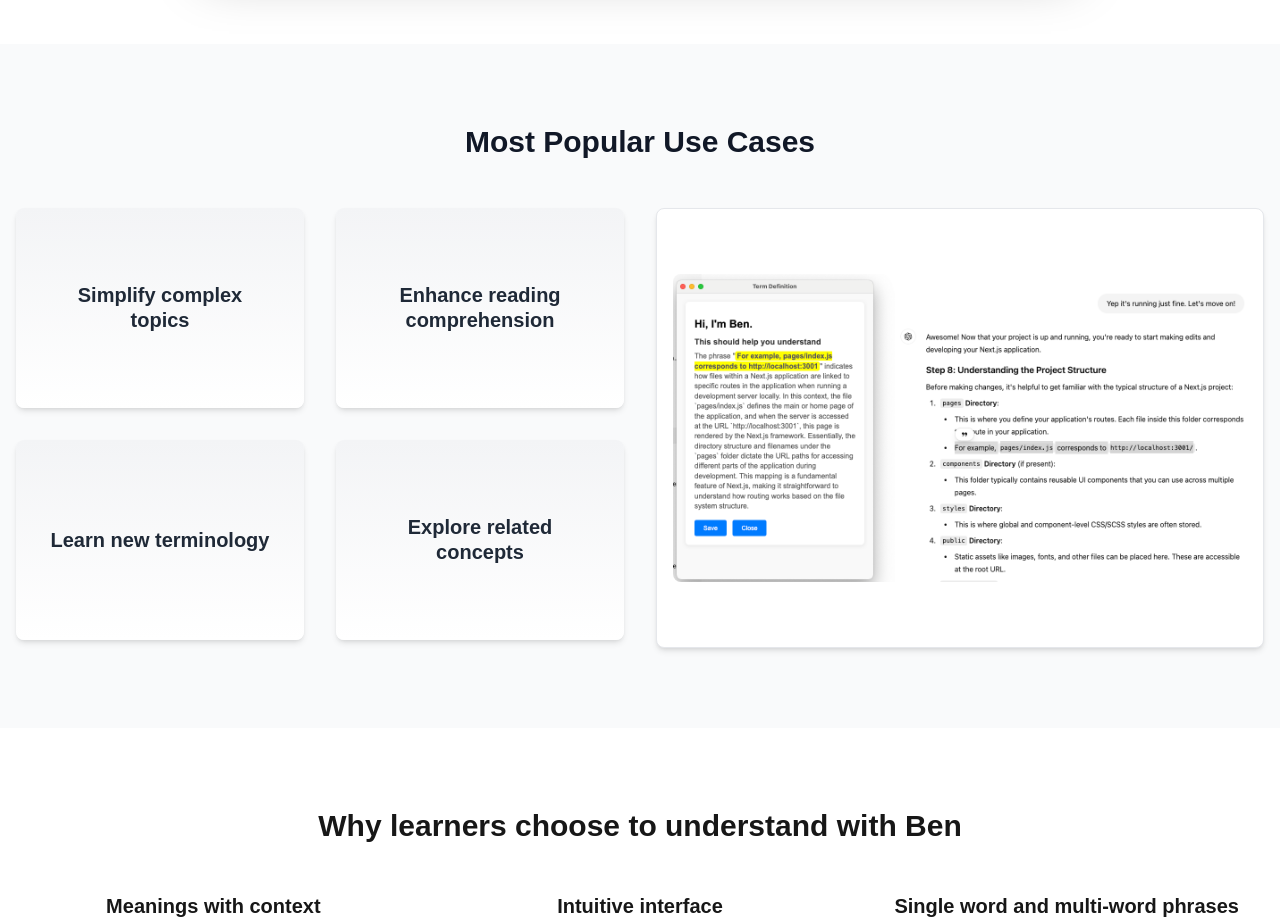
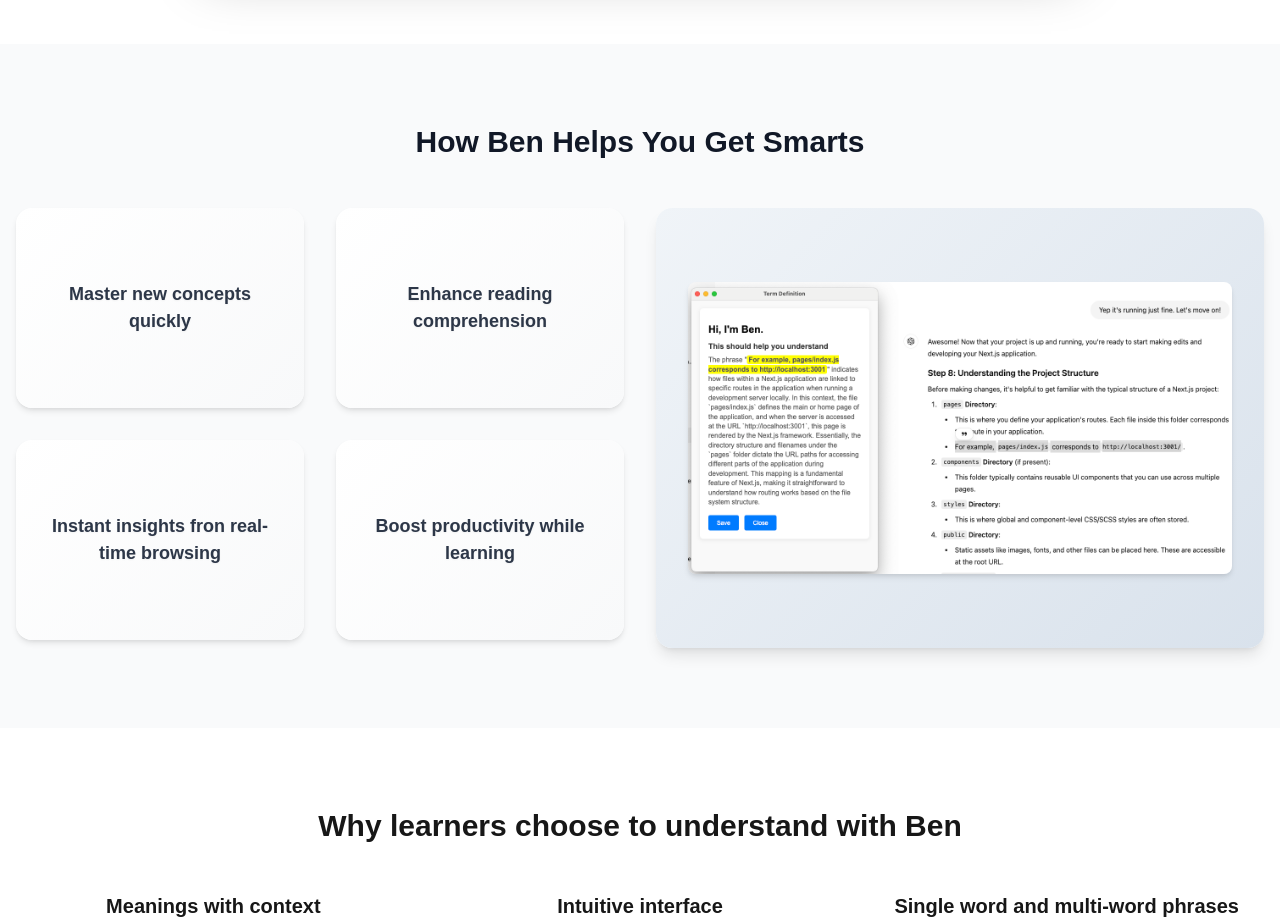
Before and after one commit to zenahmed-create/UNDRSTnD, a Next.js app: page / in a window 1280 px wide. Shown: the part 900-1821 px from the top of the page. Built offline with nearby package versions, Linux system fonts and the light colour scheme.

Commit message:
added card functionality

```diff
--- /dev/null
+++ b/app/components/CompanyLogosSection.module.css
@@ -0,0 +1,99 @@
+.flipCard {
+  perspective: 1000px;
+  height: 200px;
+}
+
+.flipCardInner {
+  position: relative;
+  width: 100%;
+  height: 100%;
+  text-align: center;
+  transition: transform 0.8s;
+  transform-style: preserve-3d;
+}
+
+.flipped {
+  transform: rotateY(180deg);
+}
+
+.cardFace {
+  position: absolute;
+  width: 100%;
+  height: 100%;
+  backface-visibility: hidden;
+  display: flex;
+  align-items: center;
+  justify-content: center;
+  border-radius: 1rem;
+  padding: 1.5rem;
+  box-shadow: 0 4px 6px -1px rgba(0, 0, 0, 0.1), 0 2px 4px -1px rgba(0, 0, 0, 0.06);
+  transition: box-shadow 0.3s ease;
+}
+
+.cardFace:hover {
+  box-shadow: 0 10px 15px -3px rgba(0, 0, 0, 0.1), 0 4px 6px -2px rgba(0, 0, 0, 0.05);
+}
+
+.flipCardFront {
+  background: linear-gradient(135deg, #ffffff 0%, #f8f9fa 100%);
+  color: #2d3748;
+}
+
+.flipCardBack {
+  background: linear-gradient(135deg, #f8f9fa 0%, #e9ecef 100%);
+  color: #4a5568;
+  transform: rotateY(180deg);
+}
+
+.cardText {
+  font-size: 1.125rem;
+  font-weight: 600;
+  line-height: 1.5;
+  text-shadow: 0 1px 2px rgba(0, 0, 0, 0.05);
+}
+
+.imageContainer {
+  width: 100%;
+  max-width: 700px;
+  height: 440px;
+  position: relative;
+  overflow: hidden;
+  transition: transform 0.3s ease, box-shadow 0.3s ease;
+}
+
+.imageContainer:hover {
+  transform: translateY(-5px);
+  box-shadow: 0 20px 25px -5px rgba(0, 0, 0, 0.1), 0 10px 10px -5px rgba(0, 0, 0, 0.04);
+}
+
+.imageWrapper {
+  width: 100%;
+  height: 100%;
+  background: linear-gradient(135deg, #f0f4f8 0%, #d9e2ec 100%);
+  display: flex;
+  align-items: center;
+  justify-content: center;
+  padding: 2rem;
+}
+
+.image {
+  max-width: 100%;
+  max-height: 100%;
+  object-fit: contain;
+  border-radius: 0.5rem;
+  box-shadow: 0 4px 6px -1px rgba(0, 0, 0, 0.1), 0 2px 4px -1px rgba(0, 0, 0, 0.06);
+}
+
+@media (max-width: 768px) {
+  .flipCard {
+    height: 180px;
+  }
+
+  .cardText {
+    font-size: 1rem;
+  }
+
+  .imageContainer {
+    height: 300px;
+  }
+}
--- a/app/components/CompanyLogosSection.tsx
+++ b/app/components/CompanyLogosSection.tsx
@@ -1,39 +1,105 @@
 // /app/components/CompanyLogosSection.tsx
+'use client'
+
+import { useState, useEffect, useRef } from 'react';
+import styles from './CompanyLogosSection.module.css';
+
+interface UseCase {
+  front: string;
+  back: string;
+}
 
 export default function PopularUseCasesSection() {
-  const useCases = [
-    "Simplify complex topics",
-    "Enhance reading comprehension",
-    "Learn new terminology",
-    "Explore related concepts"
+  const [flippedCards, setFlippedCards] = useState<boolean[]>([false, false, false, false]);
+  const timeoutRefs = useRef<(NodeJS.Timeout | null)[]>([null, null, null, null]);
+
+  const useCases: UseCase[] = [
+    {
+      front: "Master new concepts quickly",
+      back: "Our AI breaks down difficult concepts into easy-to-understand explanations."
+    },
+    {
+      front: "Enhance reading comprehension",
+      back: "Improve your understanding of texts with contextualized AI-powered summaries and insights."
+    },
+    {
+      front: "Instant insights fron real-time browsing",
+      back: "Gain instant insights while browsing any webpage, enabling you to quickly understand complex terms and concepts in real-time without leaving the site."
+    },
+    {
+      front: "Boost productivity while learning",
+      back: "Save time and stay focused on the most important things."
+    }
   ];
+
+  const handleCardClick = (index: number) => {
+    setFlippedCards(prev => {
+      const newState = [...prev];
+      newState[index] = !newState[index];
+      return newState;
+    });
+
+    if (timeoutRefs.current[index]) {
+      clearTimeout(timeoutRefs.current[index]!);
+    }
+
+    if (!flippedCards[index]) {
+      timeoutRefs.current[index] = setTimeout(() => {
+        setFlippedCards(prev => {
+          const newState = [...prev];
+          newState[index] = false;
+          return newState;
+        });
+      }, 3500);
+    }
+  };
+
+  useEffect(() => {
+    return () => {
+      timeoutRefs.current.forEach(timeout => {
+        if (timeout) clearTimeout(timeout);
+      });
+    };
+  }, []);
 
   return (
     <section className="bg-gray-50 py-20">
       <div className="container mx-auto px-4">
-        <h3 className="text-3xl font-bold text-gray-900 mb-12 text-center">Most Popular Use Cases</h3>
+        <h3 className="text-3xl font-bold text-gray-900 mb-12 text-center">How Ben Helps You Get Smarts</h3>
         <div className="flex flex-col md:flex-row items-center md:items-start space-y-8 md:space-y-0 md:space-x-8">
           <div className="w-full md:w-1/2">
             <div className="grid grid-cols-2 gap-8">
               {useCases.map((useCase, index) => (
                 <div
                   key={index}
-                  className="bg-gradient-to-b from-gray-100 to-white p-8 rounded-lg shadow-md flex items-center justify-center min-h-[200px] transition-all duration-300 ease-in-out hover:shadow-lg hover:-translate-y-0.5 hover:scale-105"
+                  className={`${styles.flipCard} cursor-pointer`}
+                  onClick={() => handleCardClick(index)}
                 >
-                  <p className="text-gray-800 font-semibold text-center text-xl leading-tight shadow-text">
-                    {useCase}
-                  </p>
+                  <div className={`${styles.flipCardInner} ${flippedCards[index] ? styles.flipped : ''}`}>
+                    <div className={`${styles.flipCardFront} ${styles.cardFace}`}>
+                      <p className={styles.cardText}>
+                        {useCase.front}
+                      </p>
+                    </div>
+                    <div className={`${styles.flipCardBack} ${styles.cardFace}`}>
+                      <p className={styles.cardText}>
+                        {useCase.back}
+                      </p>
+                    </div>
+                  </div>
                 </div>
               ))}
             </div>
           </div>
           <div className="w-full md:w-1/2 flex justify-center">
-            <div className="bg-white p-4 rounded-lg shadow-md border border-gray-200 flex items-center justify-center" style={{ width: '100%', maxWidth: '700px', height: '440px' }}>
-              <img
-                src="/CompanyLogoSection.png"
-                alt="Popular use cases illustration"
-                className="max-w-full max-h-full object-contain rounded-lg"
-              />
+            <div className={`${styles.imageContainer} bg-white rounded-2xl shadow-lg overflow-hidden`}>
+              <div className={styles.imageWrapper}>
+                <img
+                  src="/CompanyLogoSection.png"
+                  alt="Popular use cases illustration"
+                  className={`${styles.image} object-cover`}
+                />
+              </div>
             </div>
           </div>
         </div>
```
